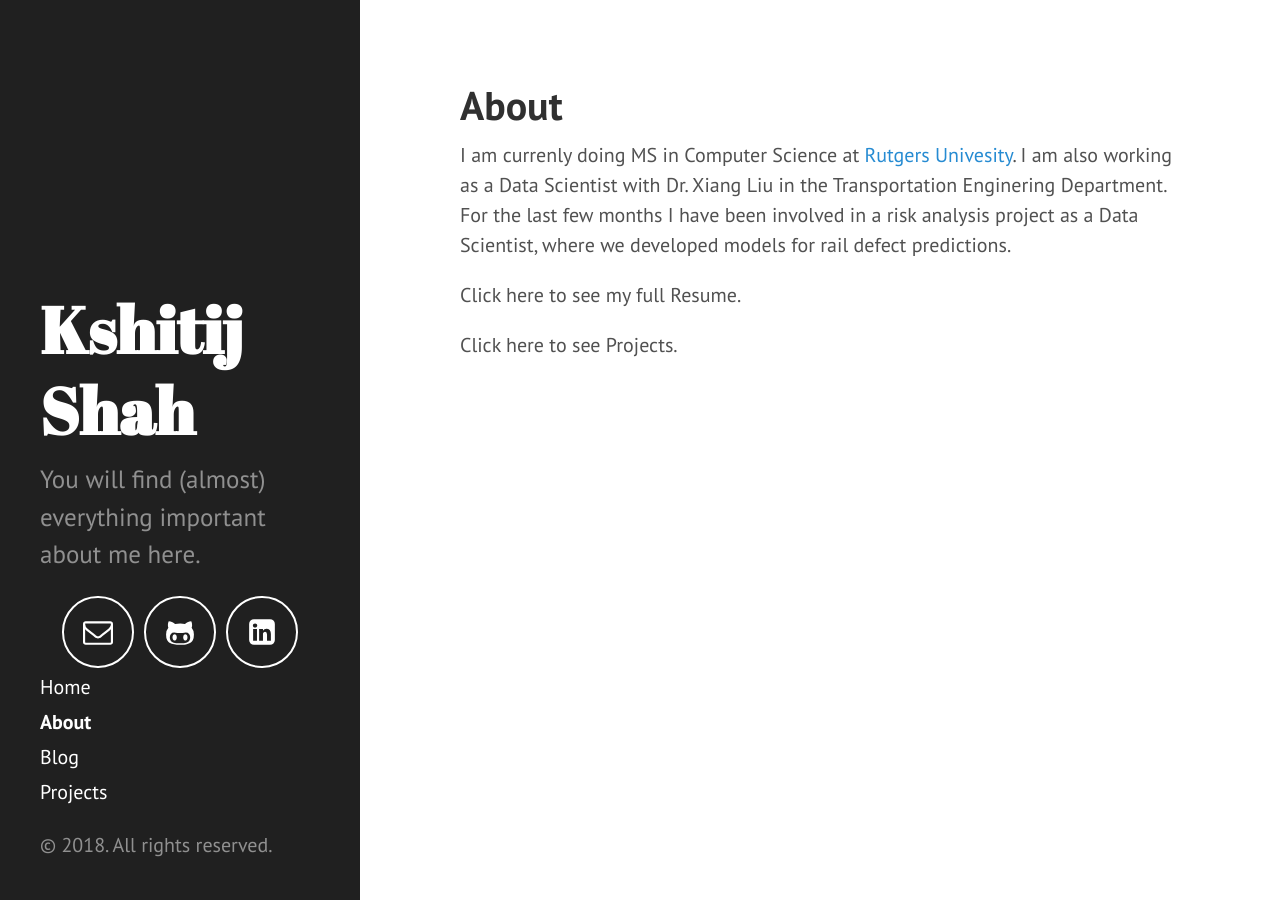
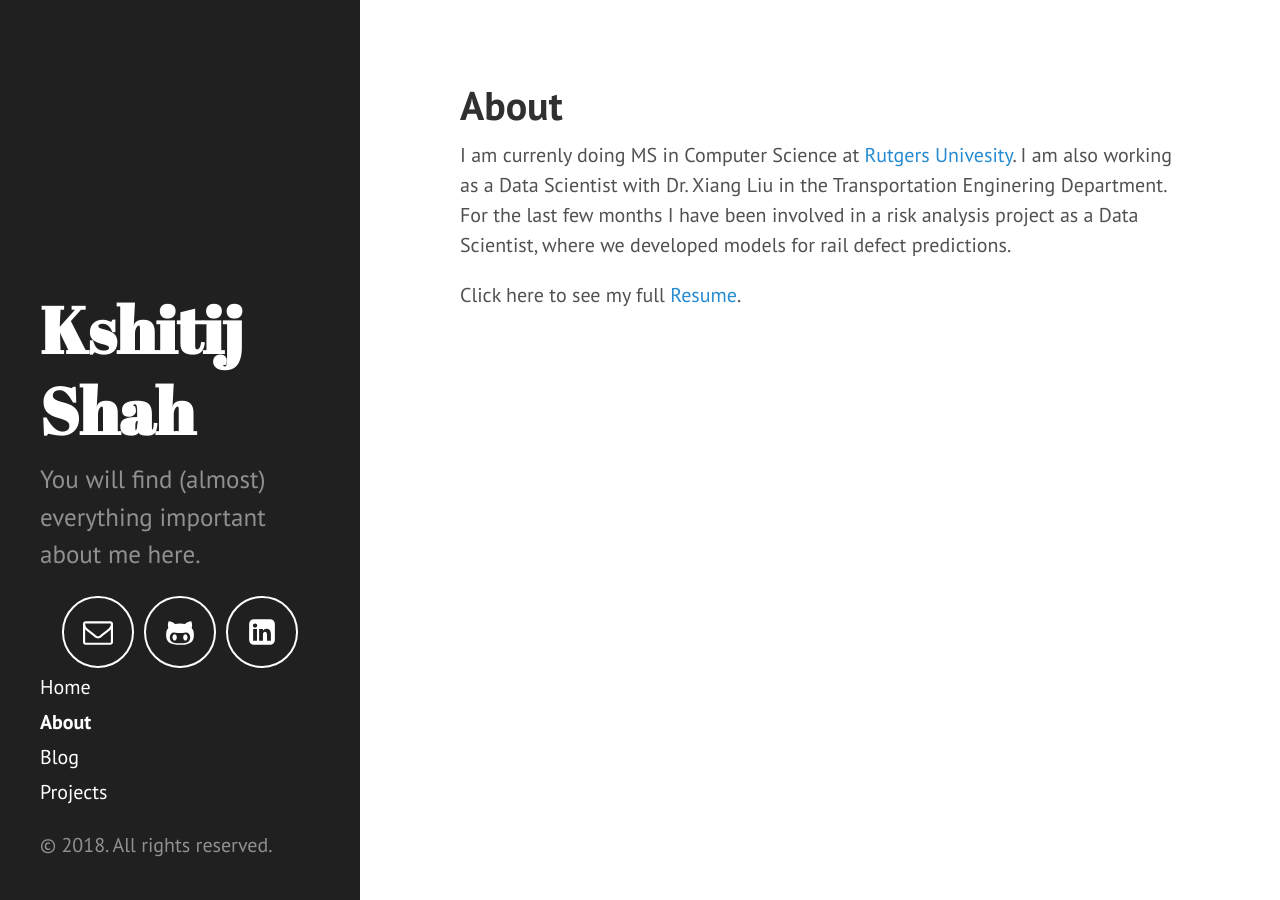
Before and after one commit to xitizzz/xitizzz.github.io, a Jekyll site: the page built from about.md, in a window 1280 px wide. Built offline with Jekyll 4.4.1, drawn with Linux system fonts in a browser that asks for light colours; Markdown is read by kramdown in place of the engine named in the settings.

Commit message:
Update about.md

```diff
--- a/about.md
+++ b/about.md
@@ -5,6 +5,4 @@ title: About
 
 I am currenly doing MS in Computer Science at [Rutgers Univesity](rutgers.edu). I am also working as a Data Scientist with Dr. Xiang Liu in the Transportation Enginering Department. For the last few months I have been involved in a risk analysis project as a Data Scientist, where we developed models for rail defect predictions.
 
-Click here to see my full Resume.
-
-Click here to see Projects.
+Click here to see my full [Resume](xitizzz.github.io/assets/Kshitij Shah Resume_2018.pdf).
```
